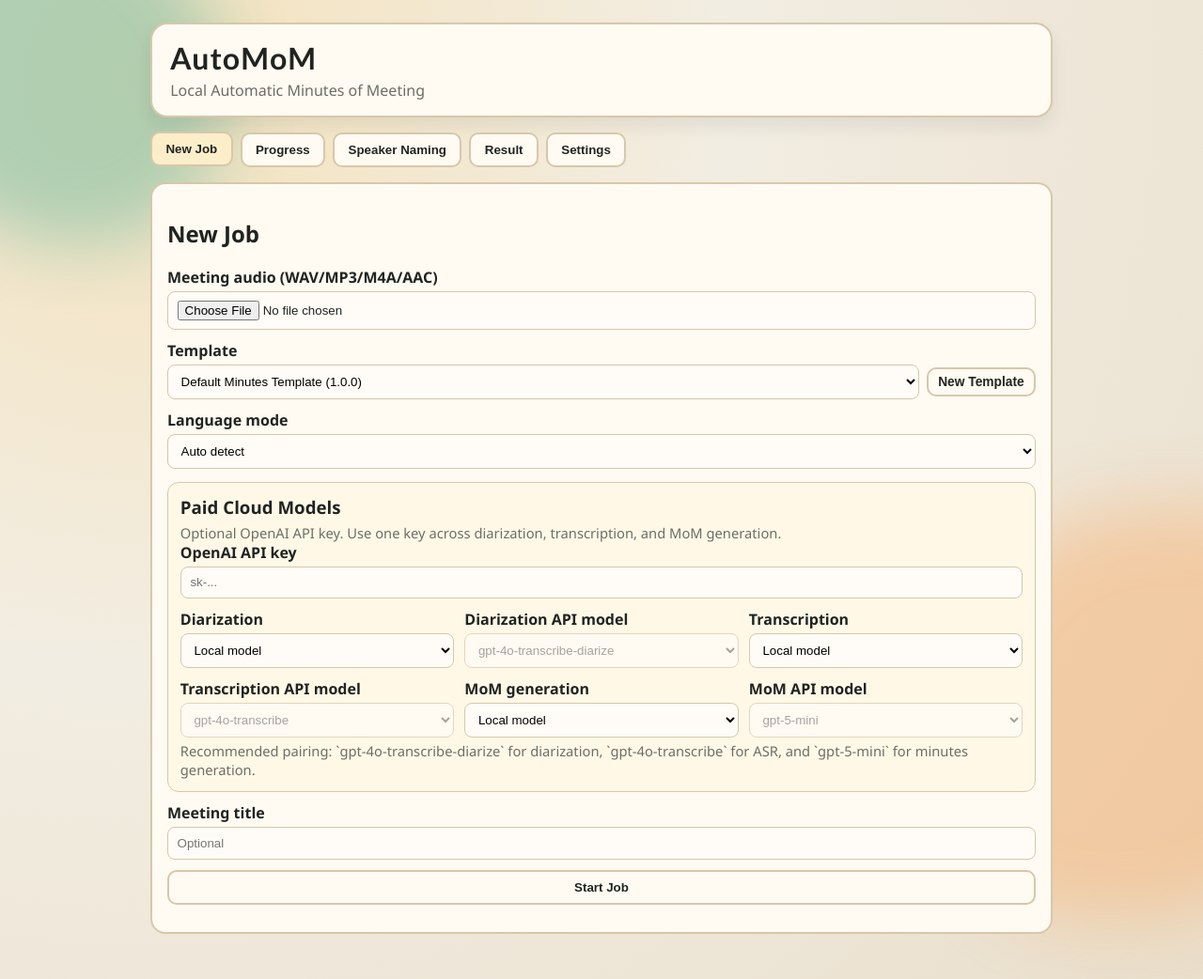
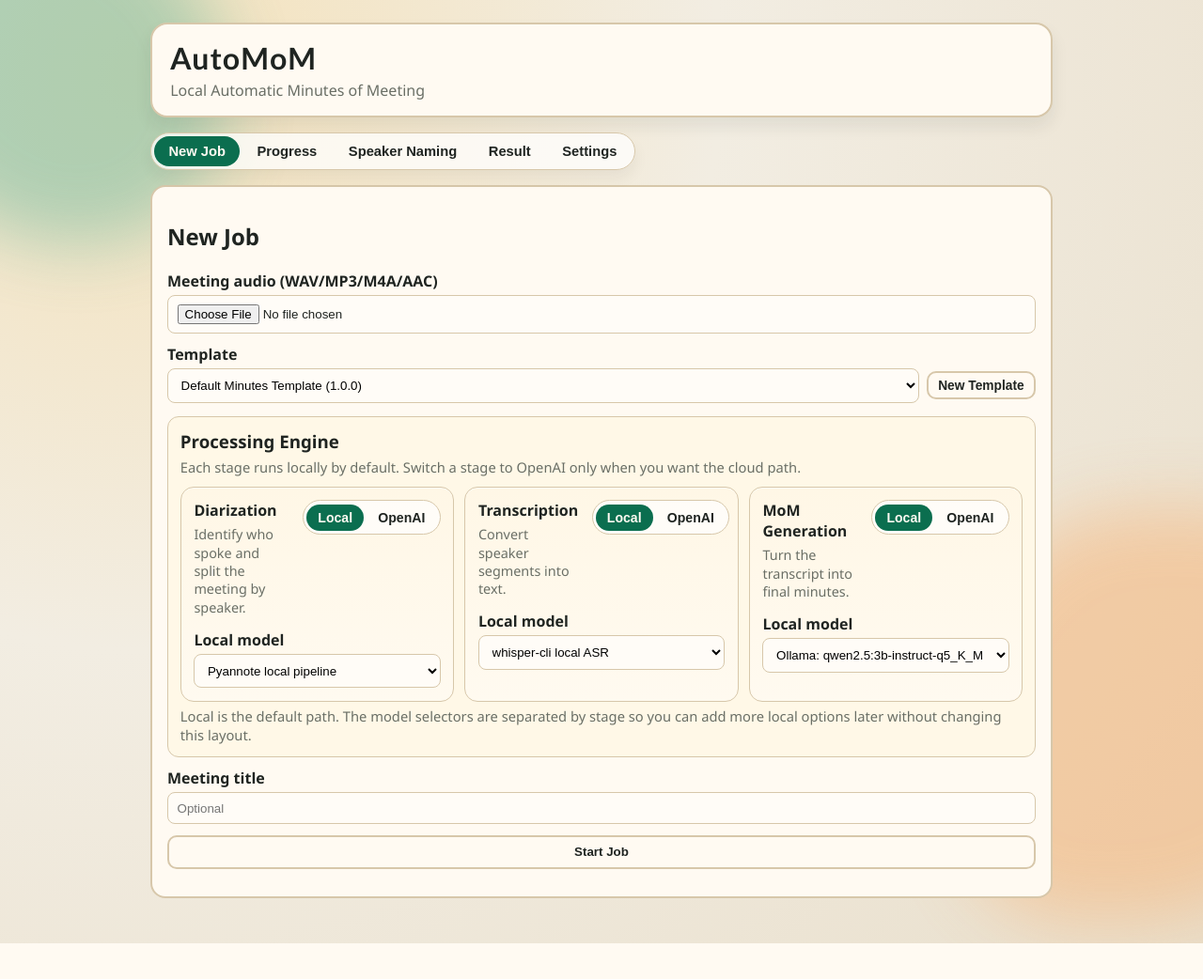
Before and after one commit to edoardopanichi/AutoMoM, a FastAPI app: page / in a window 1280 px wide. Shown: the whole page at 94% size. After the commit the page ends 1004 px from the top, so only its background shows below. Run offline with FastAPI, Linux system fonts and the light colour scheme; data that the repository does not hold is empty; some libraries are stand-ins or nearby versions.

Commit message:
Improve job form engine selection UI

```diff
--- a/backend/app/static/css/styles.css
+++ b/backend/app/static/css/styles.css
@@ -72,13 +72,17 @@ body {
 }
 
 .tabs {
-  display: flex;
+  display: inline-flex;
   flex-wrap: wrap;
-  gap: 0.5rem;
+  gap: 0.2rem;
   margin: 1rem 0;
+  padding: 0.2rem;
+  border: 1px solid var(--border);
+  border-radius: 999px;
+  background: rgba(255, 255, 255, 0.74);
+  box-shadow: 0 8px 16px rgba(31, 36, 33, 0.06);
 }
 
-.tab,
 button {
   cursor: pointer;
   border: 2px solid var(--border);
@@ -90,10 +94,33 @@ button {
   transition: transform 160ms ease, background 160ms ease;
 }
 
-.tab.active,
 button:hover {
   background: var(--surface-strong);
   transform: translateY(-1px);
+}
+
+.tab {
+  border: 0;
+  border-radius: 999px;
+  background: transparent;
+  padding: 0.5rem 0.95rem;
+  font-size: 0.92rem;
+}
+
+.tab:hover {
+  background: var(--surface-strong);
+  transform: none;
+}
+
+.tab.active {
+  background: var(--accent);
+  color: #fffaf2;
+}
+
+.tab.active:hover {
+  background: var(--accent);
+  color: #fffaf2;
+  transform: none;
 }
 
 .danger-btn {
@@ -203,11 +230,90 @@ textarea {
   font-size: 0.92rem;
 }
 
-.cloud-grid {
+.engine-grid {
   display: grid;
   gap: 0.7rem;
-  grid-template-columns: repeat(auto-fit, minmax(220px, 1fr));
+  grid-template-columns: repeat(auto-fit, minmax(260px, 1fr));
   margin-top: 0.7rem;
+}
+
+.engine-card {
+  border: 1px solid var(--border);
+  border-radius: 14px;
+  background: #fffaf0;
+  padding: 0.85rem;
+  box-shadow: inset 0 1px 0 rgba(255, 255, 255, 0.65);
+}
+
+.engine-card[data-mode="local"] {
+  background: linear-gradient(180deg, #fff7e6 0%, #fffaf0 100%);
+}
+
+.engine-card[data-mode="api"] {
+  background: linear-gradient(180deg, #fff3eb 0%, #fffaf0 100%);
+}
+
+.engine-card-head {
+  display: flex;
+  justify-content: space-between;
+  align-items: flex-start;
+  gap: 0.9rem;
+  margin-bottom: 0.85rem;
+}
+
+.engine-card h4 {
+  margin: 0;
+  font-size: 1rem;
+}
+
+.engine-card p {
+  margin: 0.3rem 0 0;
+  color: var(--muted);
+  font-size: 0.9rem;
+  line-height: 1.35;
+}
+
+.engine-toggle {
+  display: inline-flex;
+  padding: 0.2rem;
+  border: 1px solid var(--border);
+  border-radius: 999px;
+  background: rgba(255, 255, 255, 0.7);
+  gap: 0.2rem;
+}
+
+.engine-option {
+  border-radius: 999px;
+  padding: 0.4rem 0.75rem;
+  border: 0;
+  background: transparent;
+  font-size: 0.88rem;
+  font-weight: 700;
+}
+
+.engine-option.active {
+  background: var(--accent);
+  color: #fffaf2;
+}
+
+.engine-option:hover {
+  background: var(--surface-strong);
+  color: var(--ink);
+}
+
+.engine-option.active:hover {
+  background: var(--accent);
+  color: #fffaf2;
+}
+
+.engine-model-field {
+  margin-top: 0.2rem;
+}
+
+.api-key-panel {
+  margin-top: 0.9rem;
+  padding-top: 0.9rem;
+  border-top: 1px dashed var(--border);
 }
 
 .kpi-grid {
@@ -340,4 +446,12 @@ textarea {
   .panel {
     padding: 0.85rem;
   }
+
+  .tabs {
+    display: flex;
+  }
+
+  .engine-card-head {
+    flex-direction: column;
+  }
 }
--- a/backend/app/static/index.html
+++ b/backend/app/static/index.html
@@ -64,18 +64,94 @@
               <button type="button" id="cancel-template-inline" class="small-btn danger-btn">Cancel</button>
             </div>
           </div>
-          <label>
-            Language mode
-            <select id="language-mode">
-              <option value="auto">Auto detect</option>
-              <option value="en">English</option>
+          <section class="cloud-panel">
+            <div class="cloud-panel-header">
+              <h3>Processing Engine</h3>
+              <p>Each stage runs locally by default. Switch a stage to OpenAI only when you want the cloud path.</p>
+            </div>
+            <div class="engine-grid">
+              <article class="engine-card" data-stage="diarization">
+                <div class="engine-card-head">
+                  <div>
+                    <h4>Diarization</h4>
+                    <p>Identify who spoke and split the meeting by speaker.</p>
+                  </div>
+                  <div class="engine-toggle" role="group" aria-label="Diarization execution">
+                    <button type="button" class="engine-option active" data-stage="diarization" data-mode="local">Local</button>
+                    <button type="button" class="engine-option" data-stage="diarization" data-mode="api">OpenAI</button>
+                  </div>
+                </div>
+                <input type="hidden" id="diarization-execution" value="local" />
+                <label class="engine-model-field" data-mode="local">
+                  Local model
+                  <select id="local-diarization-model">
+                    <option value="pyannote-local">Pyannote local pipeline</option>
                   </select>
                 </label>
-          <section class="cloud-panel">
-            <div class="cloud-panel-header">
-              <h3>Paid Cloud Models</h3>
-              <p>Optional OpenAI API key. Use one key across diarization, transcription, and MoM generation.</p>
+                <label class="engine-model-field hidden" data-mode="api">
+                  OpenAI model
+                  <select id="openai-diarization-model">
+                    <option value="gpt-4o-transcribe-diarize">gpt-4o-transcribe-diarize</option>
+                  </select>
+                </label>
+              </article>
+
+              <article class="engine-card" data-stage="transcription">
+                <div class="engine-card-head">
+                  <div>
+                    <h4>Transcription</h4>
+                    <p>Convert speaker segments into text.</p>
                   </div>
+                  <div class="engine-toggle" role="group" aria-label="Transcription execution">
+                    <button type="button" class="engine-option active" data-stage="transcription" data-mode="local">Local</button>
+                    <button type="button" class="engine-option" data-stage="transcription" data-mode="api">OpenAI</button>
+                  </div>
+                </div>
+                <input type="hidden" id="transcription-execution" value="local" />
+                <label class="engine-model-field" data-mode="local">
+                  Local model
+                  <select id="local-transcription-model">
+                    <option value="whisper-cli-local">whisper-cli local ASR</option>
+                  </select>
+                </label>
+                <label class="engine-model-field hidden" data-mode="api">
+                  OpenAI model
+                  <select id="openai-transcription-model">
+                    <option value="gpt-4o-transcribe">gpt-4o-transcribe</option>
+                    <option value="gpt-4o-mini-transcribe">gpt-4o-mini-transcribe</option>
+                  </select>
+                </label>
+              </article>
+
+              <article class="engine-card" data-stage="formatter">
+                <div class="engine-card-head">
+                  <div>
+                    <h4>MoM Generation</h4>
+                    <p>Turn the transcript into final minutes.</p>
+                  </div>
+                  <div class="engine-toggle" role="group" aria-label="Minutes generation execution">
+                    <button type="button" class="engine-option active" data-stage="formatter" data-mode="local">Local</button>
+                    <button type="button" class="engine-option" data-stage="formatter" data-mode="api">OpenAI</button>
+                  </div>
+                </div>
+                <input type="hidden" id="formatter-execution" value="local" />
+                <label class="engine-model-field" data-mode="local">
+                  Local model
+                  <select id="local-formatter-model">
+                    <option value="ollama-current">Current Ollama formatter model</option>
+                  </select>
+                </label>
+                <label class="engine-model-field hidden" data-mode="api">
+                  OpenAI model
+                  <select id="openai-formatter-model">
+                    <option value="gpt-5-mini">gpt-5-mini</option>
+                    <option value="gpt-4.1">gpt-4.1</option>
+                    <option value="gpt-5-nano">gpt-5-nano</option>
+                  </select>
+                </label>
+              </article>
+            </div>
+            <div id="api-key-panel" class="api-key-panel hidden">
               <label>
                 OpenAI API key
                 <input
@@ -86,53 +162,10 @@
                   spellcheck="false"
                 />
               </label>
-            <div class="cloud-grid">
-              <label>
-                Diarization
-                <select id="diarization-execution">
-                  <option value="local">Local model</option>
-                  <option value="api">OpenAI API</option>
-                </select>
-              </label>
-              <label>
-                Diarization API model
-                <select id="openai-diarization-model">
-                  <option value="gpt-4o-transcribe-diarize">gpt-4o-transcribe-diarize</option>
-                </select>
-              </label>
-              <label>
-                Transcription
-                <select id="transcription-execution">
-                  <option value="local">Local model</option>
-                  <option value="api">OpenAI API</option>
-                </select>
-              </label>
-              <label>
-                Transcription API model
-                <select id="openai-transcription-model">
-                  <option value="gpt-4o-transcribe">gpt-4o-transcribe</option>
-                  <option value="gpt-4o-mini-transcribe">gpt-4o-mini-transcribe</option>
-                </select>
-              </label>
-              <label>
-                MoM generation
-                <select id="formatter-execution">
-                  <option value="local">Local model</option>
-                  <option value="api">OpenAI API</option>
-                </select>
-              </label>
-              <label>
-                MoM API model
-                <select id="openai-formatter-model">
-                  <option value="gpt-5-mini">gpt-5-mini</option>
-                  <option value="gpt-4.1">gpt-4.1</option>
-                  <option value="gpt-5-nano">gpt-5-nano</option>
-                </select>
-              </label>
+              <p class="cloud-note">Required only when at least one stage is set to OpenAI.</p>
             </div>
             <p class="cloud-note">
-              Recommended pairing: `gpt-4o-transcribe-diarize` for diarization, `gpt-4o-transcribe` for ASR,
-              and `gpt-5-mini` for minutes generation.
+              Local is the default path. The model selectors are separated by stage so you can add more local options later without changing this layout.
             </p>
           </section>
           <label>
--- a/backend/app/static/js/app.js
+++ b/backend/app/static/js/app.js
@@ -38,6 +38,7 @@ async function loadStartupData() {
   state.formatterModelTag = formatterModel.model_tag || "";
   state.modelDownloads = Object.fromEntries(downloads.map((item) => [item.model_id, item]));
   renderTemplateSelect(templates);
+  renderExecutionModelLabels();
   renderTemplates(templates);
   renderModels(models);
   renderProfiles(profiles);
@@ -53,6 +54,18 @@ function renderTemplateSelect(templates) {
     option.textContent = `${template.name} (${template.version})`;
     select.appendChild(option);
   });
+}
+
+function renderExecutionModelLabels() {
+  const formatterLocalSelect = qs("#local-formatter-model");
+  if (!formatterLocalSelect) return;
+  formatterLocalSelect.innerHTML = "";
+  const option = document.createElement("option");
+  option.value = state.formatterModelTag || "ollama-current";
+  option.textContent = state.formatterModelTag
+    ? `Ollama: ${state.formatterModelTag}`
+    : "Current Ollama formatter model";
+  formatterLocalSelect.appendChild(option);
 }
 
 function resetTemplateCreator() {
@@ -71,17 +84,39 @@ function toggleTemplateCreator(show) {
   }
 }
 
+function setExecutionMode(stage, mode) {
+  const hiddenInput = qs(`#${stage}-execution`);
+  const card = qsa(".engine-card").find((item) => item.dataset.stage === stage);
+  if (!hiddenInput || !card) return;
+
+  hiddenInput.value = mode;
+  qsa(`.engine-option[data-stage="${stage}"]`).forEach((button) => {
+    button.classList.toggle("active", button.dataset.mode === mode);
+  });
+
+  qsa(`.engine-card[data-stage="${stage}"] .engine-model-field`).forEach((field) => {
+    const isActive = field.dataset.mode === mode;
+    field.classList.toggle("hidden", !isActive);
+    const select = field.querySelector("select");
+    if (select) {
+      select.disabled = !isActive;
+    }
+  });
+
+  card.dataset.mode = mode;
+}
+
 function syncCloudExecutionControls() {
-  [
-    ["#diarization-execution", "#openai-diarization-model"],
-    ["#transcription-execution", "#openai-transcription-model"],
-    ["#formatter-execution", "#openai-formatter-model"],
-  ].forEach(([executionSelector, modelSelector]) => {
-    const execution = qs(executionSelector);
-    const model = qs(modelSelector);
-    if (!execution || !model) return;
-    model.disabled = execution.value !== "api";
+  ["diarization", "transcription", "formatter"].forEach((stage) => {
+    const input = qs(`#${stage}-execution`);
+    if (!input) return;
+    setExecutionMode(stage, input.value || "local");
   });
+
+  const apiSelected = ["diarization", "transcription", "formatter"].some(
+    (stage) => qs(`#${stage}-execution`)?.value === "api",
+  );
+  qs("#api-key-panel").classList.toggle("hidden", !apiSelected);
 }
 
 function renderTemplates(templates) {
@@ -225,6 +260,7 @@ async function refreshSettings() {
   state.formatterModelTag = formatterModel.model_tag || "";
   state.modelDownloads = Object.fromEntries(downloads.map((item) => [item.model_id, item]));
   renderTemplateSelect(templates);
+  renderExecutionModelLabels();
   renderTemplates(templates);
   renderModels(models);
   renderProfiles(profiles);
@@ -475,12 +511,17 @@ async function startJob(event) {
   const formData = new FormData();
   formData.append("audio_file", fileInput.files[0]);
   formData.append("template_id", qs("#template-select").value);
-  formData.append("language_mode", qs("#language-mode").value);
   formData.append("title", qs("#meeting-title").value);
   formData.append("diarization_execution", qs("#diarization-execution").value);
   formData.append("transcription_execution", qs("#transcription-execution").value);
   formData.append("formatter_execution", qs("#formatter-execution").value);
-  formData.append("openai_api_key", qs("#openai-api-key").value);
+  if (
+    ["#diarization-execution", "#transcription-execution", "#formatter-execution"].some(
+      (selector) => qs(selector).value === "api",
+    )
+  ) {
+    formData.append("openai_api_key", qs("#openai-api-key").value);
+  }
   formData.append("openai_diarization_model", qs("#openai-diarization-model").value);
   formData.append("openai_transcription_model", qs("#openai-transcription-model").value);
   formData.append("openai_formatter_model", qs("#openai-formatter-model").value);
@@ -550,8 +591,11 @@ function bindEvents() {
   qs("#open-template-creator").addEventListener("click", () => toggleTemplateCreator(true));
   qs("#cancel-template-inline").addEventListener("click", () => toggleTemplateCreator(false));
   qs("#save-template-inline").addEventListener("click", saveTemplateInline);
-  ["#diarization-execution", "#transcription-execution", "#formatter-execution"].forEach((selector) => {
-    qs(selector).addEventListener("change", syncCloudExecutionControls);
+  qsa(".engine-option").forEach((button) => {
+    button.addEventListener("click", () => {
+      setExecutionMode(button.dataset.stage, button.dataset.mode);
+      syncCloudExecutionControls();
+    });
   });
 }
 
```
Lines whose indentation alone changed are shown as unchanged.
